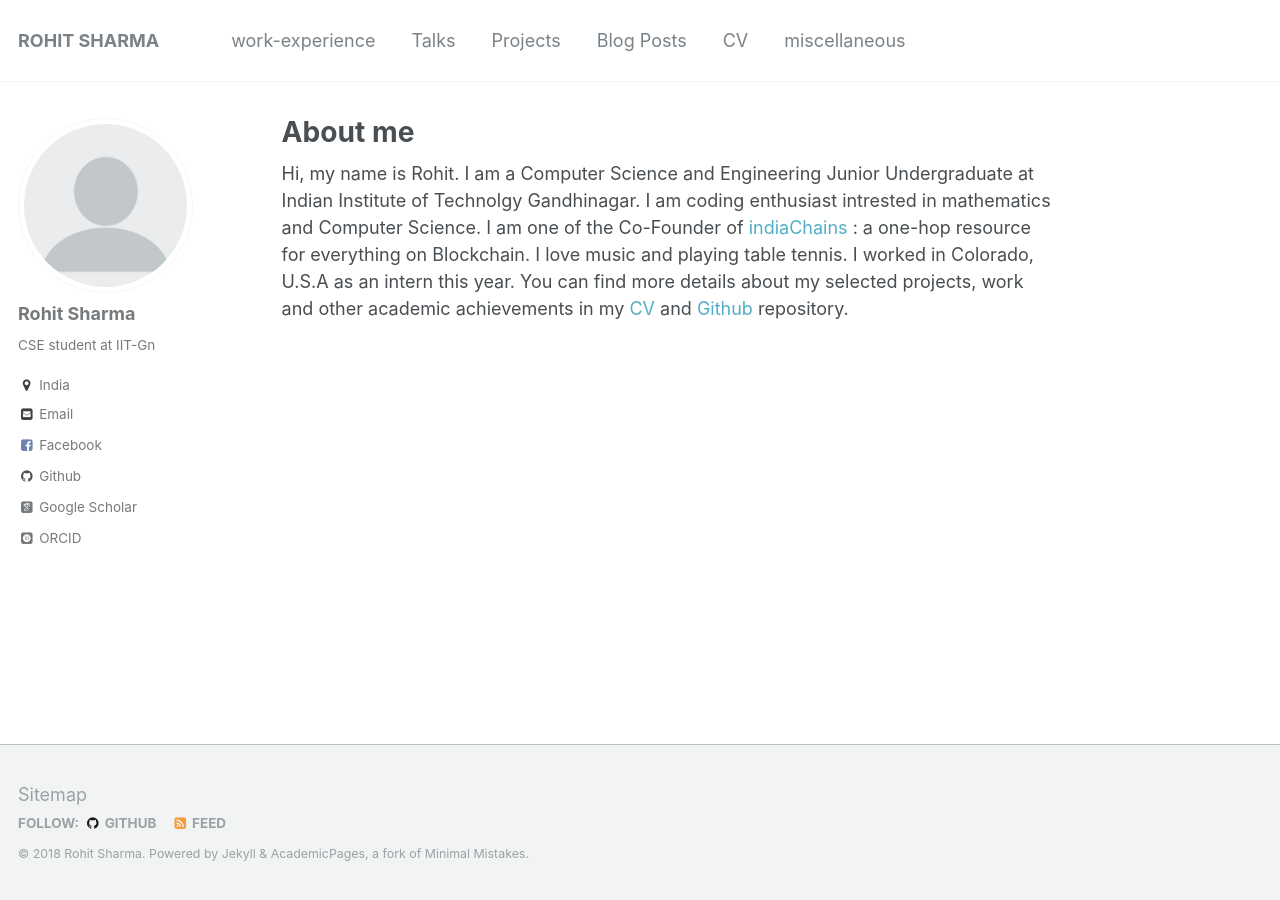
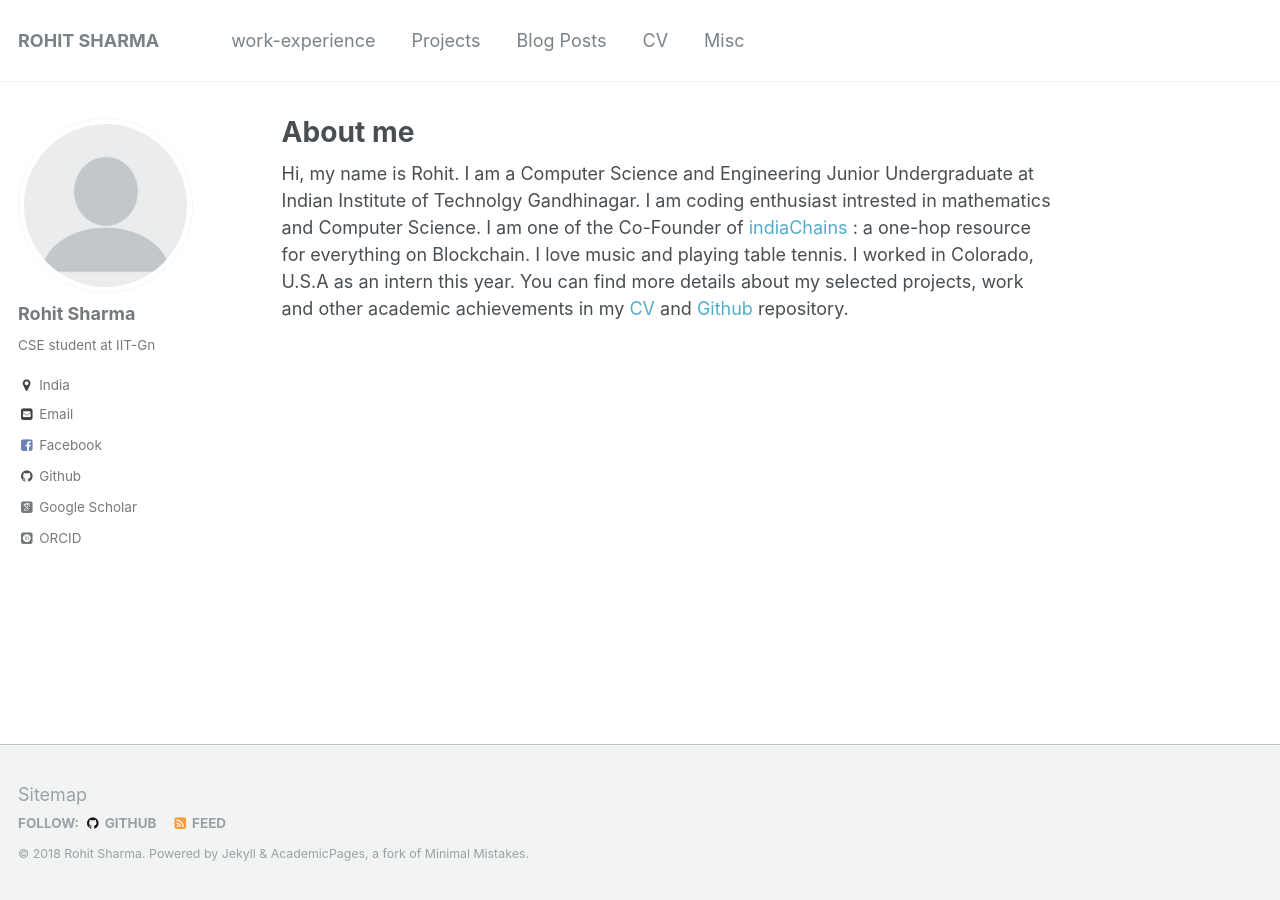
Before and after one commit to rohitx007/rohitx007.github.io, a Jekyll site: the page built from _pages/about.md, in a window 1280 px wide. Built offline with Jekyll 4.4.1, drawn with Linux system fonts in a browser that asks for light colours; some web fonts are replaced.

Commit message:
Update navigation.yml

```diff
--- a/_data/navigation.yml
+++ b/_data/navigation.yml
@@ -2,9 +2,6 @@
 main:
   - title: "work-experience"
     url: /work/
-
-  - title: "Talks"
-    url: /talks/
 
   - title: "Projects"
     url: /projects/
@@ -15,5 +12,5 @@ main:
   - title: "CV"
     url: /cv/
 
-  - title: "miscellaneous"
+  - title: "Misc"
     url: /miscellaneous/
```
